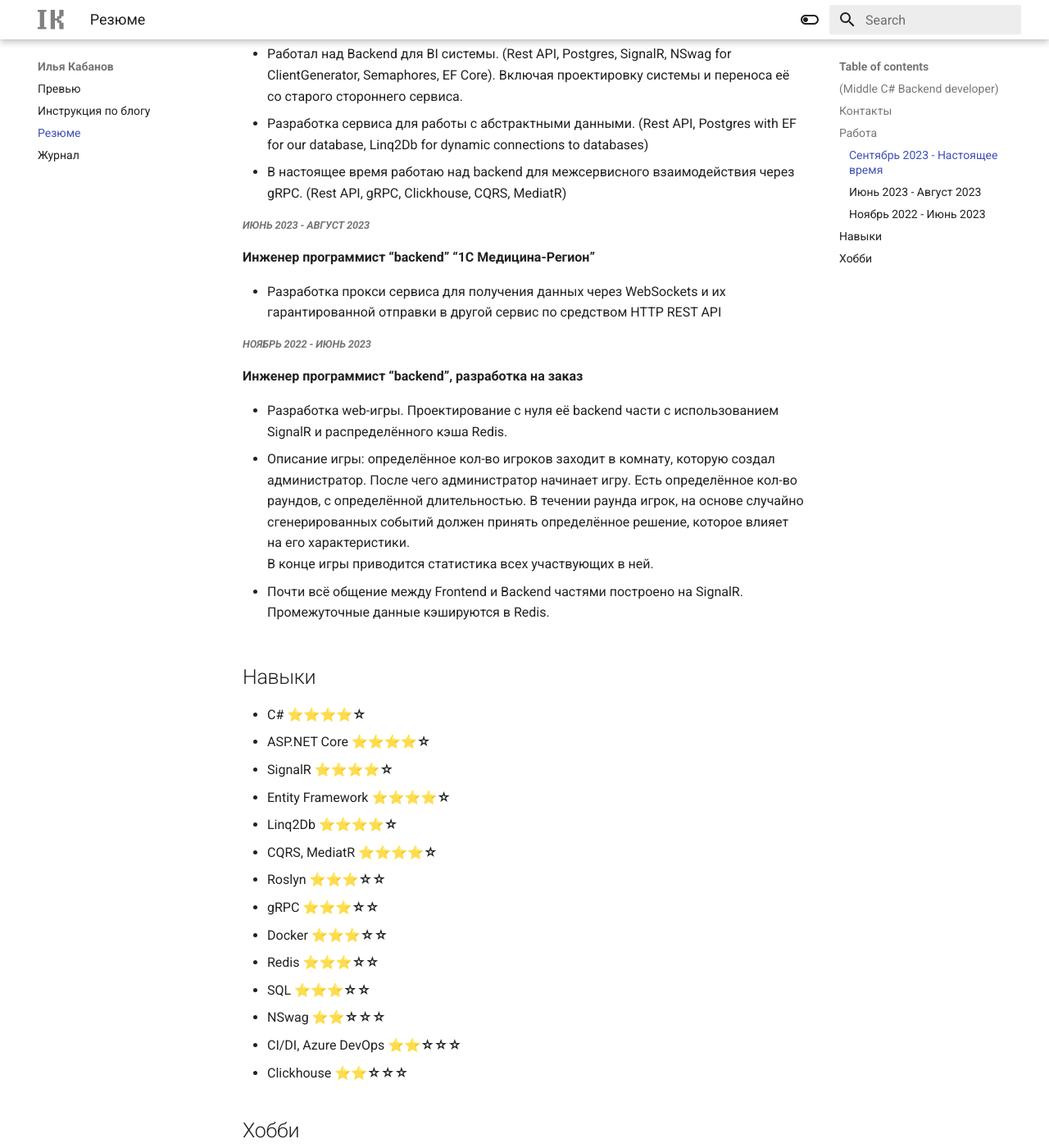
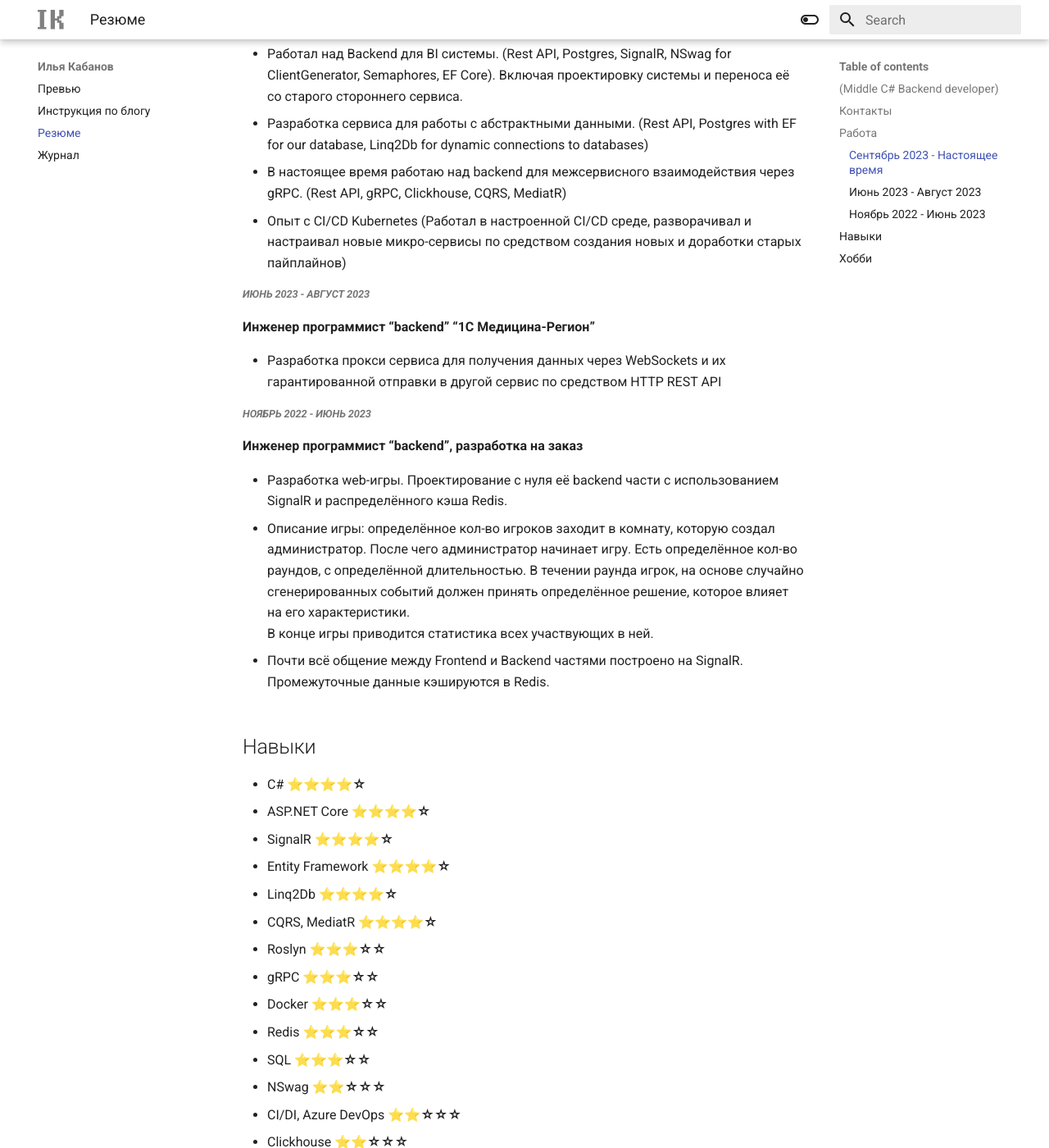
Before and after one commit to Hailos1/IlyaKabanov, an MkDocs documentation site: the page built from docs/Resume.md, in a window 1280 px wide and 1400 px high, scrolled down 525 px. Shown: the whole window at 82% size. Built offline with MkDocs 1.6.1 and Material for MkDocs 9.7.7, drawn with Linux system fonts in a browser that asks for light colours.

Commit message:
обновил резюме

```diff
--- a/docs/Resume.md
+++ b/docs/Resume.md
@@ -19,6 +19,7 @@
 - Работал над Backend для BI системы. (Rest API, Postgres, SignalR, NSwag for ClientGenerator, Semaphores, EF Core). Включая проектировку системы и переноса её со старого стороннего сервиса.
 - Разработка сервиса для работы с абстрактными данными. (Rest API, Postgres with EF for our database, Linq2Db for dynamic connections to databases)
 - В настоящее время работаю над backend для межсервисного взаимодействия через gRPC. (Rest API, gRPC, Clickhouse, CQRS, MediatR)
+- Опыт с CI/CD Kubernetes (Работал в настроенной CI/CD среде, разворачивал и настраивал новые микро-сервисы по средством создания новых и доработки старых пайплайнов)
 ##### *Июнь 2023 - Август 2023*
 
 **Инженер программист “backend” “1С Медицина-Регион”**
@@ -42,7 +43,6 @@
 - Linq2Db ⭐⭐⭐⭐**☆**
 - CQRS, MediatR ⭐⭐⭐⭐**☆**
 - Roslyn ⭐⭐⭐**☆☆**
-
 - gRPC ⭐⭐⭐**☆☆**
 - Docker ⭐⭐⭐**☆☆**
 - Redis ⭐⭐⭐**☆☆**
@@ -50,6 +50,7 @@
 - NSwag ⭐⭐**☆☆☆**
 - CI/DI, Azure DevOps ⭐⭐**☆☆☆**
 - Clickhouse ⭐⭐**☆☆☆**
+- Kubernetes ⭐⭐**☆☆☆**
 
 ## Хобби
 
```
